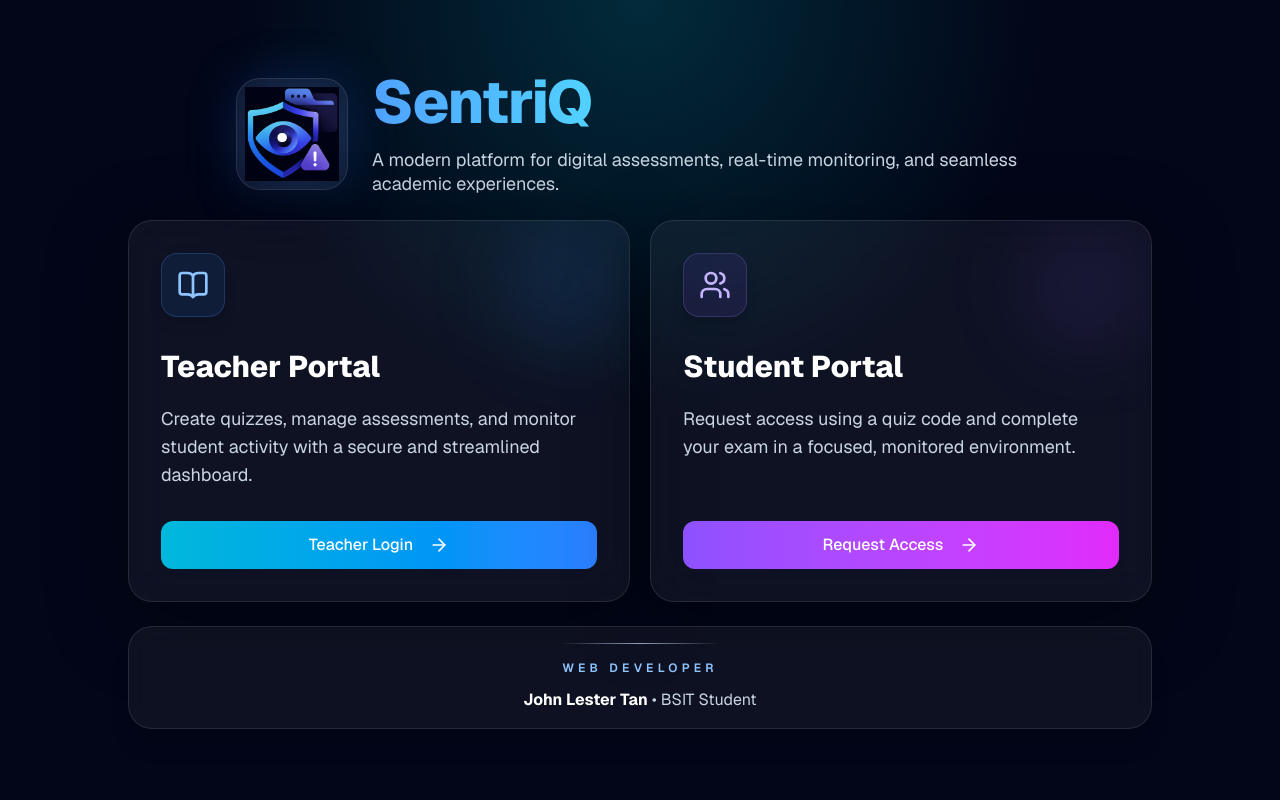
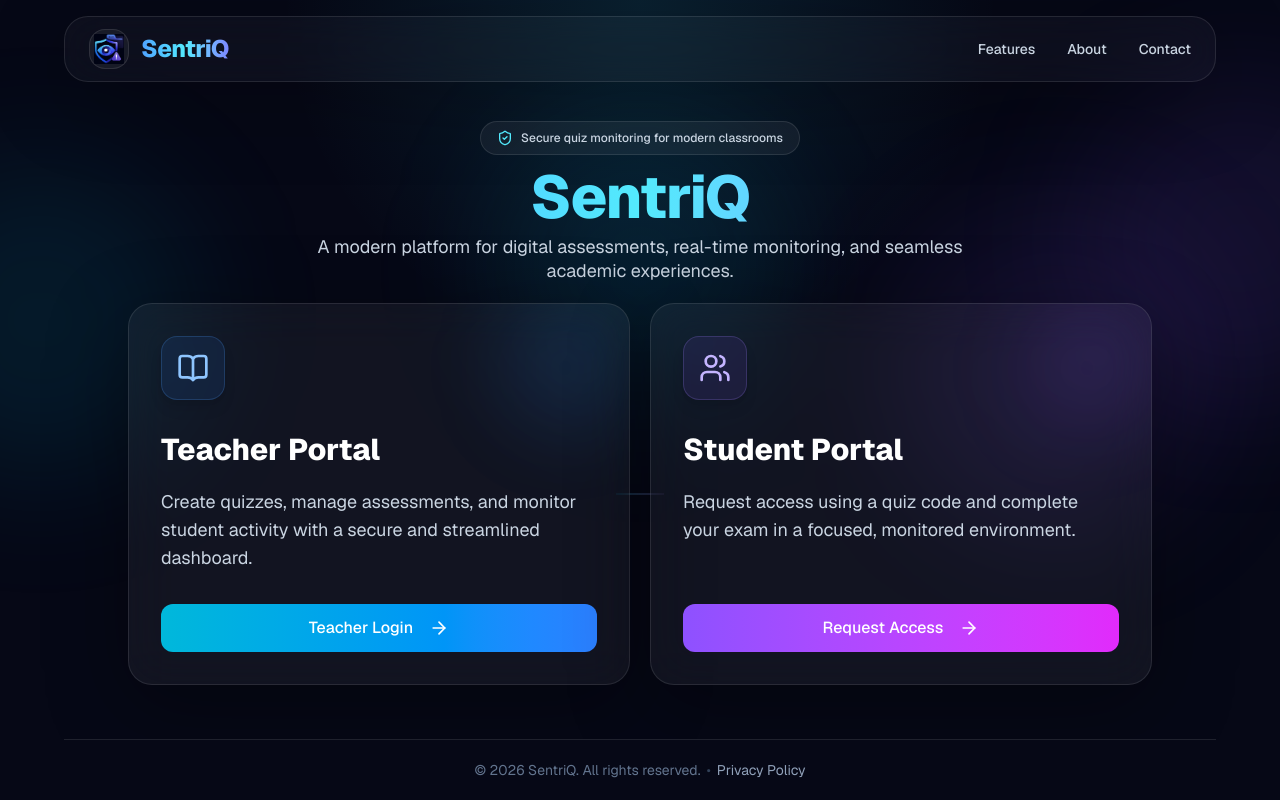
Before and after one commit to jjohnlesterr/SentriQ, a Next.js app: page / in a window 1280 px wide. Built offline with nearby package versions, Linux system fonts and the light colour scheme.

Commit message:
chore: update shared layouts and project dependencies

```diff
--- a/app/layout.tsx
+++ b/app/layout.tsx
@@ -13,7 +13,7 @@ const geistMono = Geist_Mono({
 });
 
 export const metadata: Metadata = {
-  title: "SentriQ - Quiz Monitoring & Management",
+  title: "SentriQ - Quiz Monitoring",
   description:
     "A smart quiz and monitoring platform designed to ensure integrity and fairness during digital assessments.",
 };
--- a/app/page.tsx
+++ b/app/page.tsx
@@ -1,111 +1,161 @@
 "use client";
 
-import Image from "next/image";
 import { useState } from "react";
 import { useRouter } from "next/navigation";
-import { BookOpen, Users } from "lucide-react";
+import { ArrowRight, BookOpen, ShieldCheck, Users } from "lucide-react";
 
 import PageShell from "@/components/layout/PageShell";
-import PortalCard from "@/components/home/PortalCard";
+import SiteHeader from "@/components/layout/SiteHeader";
+import SiteFooter from "@/components/layout/SiteFooter";
+import PortalCard from "@/components/landing/PortalCard";
 import SectionHeading from "@/components/shared/SectionHeading";
+import { Badge } from "@/components/ui/badge";
+import { Button } from "@/components/ui/button";
+import { Card } from "@/components/ui/card";
+
+const portals = [
+  {
+    key: "teacher",
+    icon: BookOpen,
+    title: "Teacher Portal",
+    shortTitle: "For Teachers",
+    description:
+      "Create quizzes, manage assessments, and monitor student activity with a secure and streamlined dashboard.",
+    mobileDescription: "Create quizzes and monitor student activity.",
+    buttonText: "Teacher Login",
+    mobileButtonText: "Teacher Login",
+    href: "/teacher/login",
+    variant: "primary",
+    glowClass: "bg-blue-500/10",
+    iconClass: "border border-blue-400/20 bg-blue-500/10 text-blue-300",
+  },
+  {
+    key: "student",
+    icon: Users,
+    title: "Student Portal",
+    shortTitle: "For Students",
+    description:
+      "Request access using a quiz code and complete your exam in a focused, monitored environment.",
+    mobileDescription: "Join assessments using a quiz code.",
+    buttonText: "Request Access",
+    mobileButtonText: "Enter Quiz Code",
+    href: "/student/join",
+    variant: "secondary",
+    glowClass: "bg-violet-500/10",
+    iconClass: "border border-violet-400/20 bg-violet-500/10 text-violet-300",
+  },
+] as const;
+
+type PortalKey = (typeof portals)[number]["key"];
 
 export default function LandingPage() {
   const router = useRouter();
+  const [loadingTarget, setLoadingTarget] = useState<PortalKey | null>(null);
 
-  const [loadingTarget, setLoadingTarget] = useState<
-    "teacher" | "student" | null
-  >(null);
-
-  function handleTeacherClick() {
-    setLoadingTarget("teacher");
-    router.push("/teacher/login");
-  }
-
-  function handleStudentClick() {
-    setLoadingTarget("student");
-    router.push("/student/join");
+  function handlePortalClick(key: PortalKey, href: string) {
+    setLoadingTarget(key);
+    router.push(href);
   }
 
   return (
     <PageShell>
-      <section className="relative mx-auto flex min-h-screen max-w-7xl items-center justify-center overflow-hidden px-4 py-4 sm:px-6 md:px-10 lg:px-16">
+      <div className="flex min-h-screen flex-col">
+        <SiteHeader />
+
+        <main className="relative flex flex-1 overflow-hidden">
+          <div className="pointer-events-none absolute left-1/2 top-10 h-72 w-72 -translate-x-1/2 rounded-full bg-cyan-500/10 blur-3xl" />
+          <div className="pointer-events-none absolute right-16 top-32 h-80 w-80 rounded-full bg-violet-500/10 blur-3xl" />
+
+          <section className="relative mx-auto flex w-full max-w-7xl flex-1 items-center justify-center px-4 pb-5 pt-1 sm:px-6 md:px-10 lg:px-16">
             <div className="w-full">
-          <div className="mx-auto max-w-5xl">
-            <div className="mb-4 flex justify-center md:mb-6">
-              <div className="flex w-full items-center gap-4 md:w-auto md:gap-6">
-                <div className="relative flex-shrink-0">
-                  <div className="absolute inset-0 rounded-3xl bg-blue-500/20 blur-xl" />
+              <div className="mx-auto max-w-5xl text-center">
+                <Badge className="mb-3 px-4 py-2 text-slate-300">
+                  <ShieldCheck className="h-4 w-4 text-cyan-300" />
+                  Secure quiz monitoring for modern classrooms
+                </Badge>
 
-                  <div className="relative flex h-20 w-20 items-center justify-center overflow-hidden rounded-3xl border border-white/10 bg-white/5 p-3 shadow-2xl backdrop-blur-md sm:h-24 sm:w-24 md:h-28 md:w-28">
-                    <Image
-                      src="/logo.png"
-                      alt="SentriQ Logo"
-                      fill
-                      sizes="96px"
-                      priority
-                      className="object-contain p-2"
-                    />
-                  </div>
-                </div>
-
-                <div className="min-w-0 flex-1 md:max-w-3xl">
                 <SectionHeading
                   title="SentriQ"
                   description="A modern platform for digital assessments, real-time monitoring, and seamless academic experiences."
                   variant="hero"
-                    align="left"
+                  align="center"
                   titleClassName="text-4xl sm:text-5xl md:text-6xl"
-                    descriptionClassName="mt-2 text-sm leading-6 sm:text-base md:mt-4 md:text-lg"
+                  descriptionClassName="mx-auto mt-1 max-w-2xl text-sm leading-6 sm:text-base md:mt-2 md:text-lg"
                 />
-                </div>
-              </div>
+
+                <div className="mx-auto mt-5 grid max-w-md gap-3 md:hidden">
+                  {portals.map((portal) => (
+                    <Button
+                      key={portal.key}
+                      type="button"
+                      variant={portal.variant}
+                      onClick={() => handlePortalClick(portal.key, portal.href)}
+                      disabled={loadingTarget !== null}
+                      className="h-12 w-full text-sm"
+                    >
+                      {portal.mobileButtonText}
+                      <ArrowRight className="h-4 w-4" />
+                    </Button>
+                  ))}
                 </div>
               </div>
 
-          <div className="mx-auto mt-4 grid max-w-5xl grid-cols-2 gap-3 sm:gap-4 md:mt-5 md:gap-5">
+              <div className="relative mx-auto mt-5 hidden max-w-5xl grid-cols-2 gap-5 md:grid">
+                <div className="pointer-events-none absolute left-1/2 top-1/2 hidden h-px w-12 -translate-x-1/2 -translate-y-1/2 bg-gradient-to-r from-cyan-400/40 to-violet-400/40 lg:block" />
+
+                {portals.map((portal) => (
                   <PortalCard
-              icon={BookOpen}
-              title="Teacher Portal"
-              description="Create quizzes, manage assessments, and monitor student activity with a secure and streamlined dashboard."
-              buttonText="Teacher Login"
-              variant="primary"
-              glowClass="bg-blue-500/10"
-              iconClass="border border-blue-400/20 bg-blue-500/10 text-blue-300"
-              loading={loadingTarget === "teacher"}
+                    key={portal.key}
+                    icon={portal.icon}
+                    title={portal.title}
+                    description={portal.description}
+                    buttonText={portal.buttonText}
+                    variant={portal.variant}
+                    glowClass={portal.glowClass}
+                    iconClass={portal.iconClass}
+                    loading={loadingTarget === portal.key}
                     disabled={loadingTarget !== null}
-              onClick={handleTeacherClick}
+                    onClick={() => handlePortalClick(portal.key, portal.href)}
                   />
-
-            <PortalCard
-              icon={Users}
-              title="Student Portal"
-              description="Request access using a quiz code and complete your exam in a focused, monitored environment."
-              buttonText="Request Access"
-              variant="secondary"
-              glowClass="bg-violet-500/10"
-              iconClass="border border-violet-400/20 bg-violet-500/10 text-violet-300"
-              loading={loadingTarget === "student"}
-              disabled={loadingTarget !== null}
-              onClick={handleStudentClick}
-            />
+                ))}
               </div>
 
-          <div className="mx-auto mt-4 max-w-5xl md:mt-6">
-            <div className="rounded-3xl border border-white/10 bg-white/5 px-4 py-3 text-center shadow-xl backdrop-blur-md md:px-6 md:py-4">
-              <div className="mx-auto mb-3 h-px w-32 bg-gradient-to-r from-transparent via-slate-400 to-transparent md:mb-4 md:w-40" />
+              <div className="mx-auto mt-4 grid max-w-md gap-3 md:hidden">
+                {portals.map((portal) => {
+                  const Icon = portal.icon;
 
-              <p className="text-[10px] font-semibold uppercase tracking-[0.25em] text-blue-300 md:text-xs md:tracking-[0.35em]">
-                Web Developer
-              </p>
+                  return (
+                    <Card
+                      key={portal.key}
+                      className="rounded-2xl border border-white/10 bg-white/5 p-4 backdrop-blur-xl"
+                    >
+                      <div className="flex items-center gap-4">
+                        <div
+                          className={`flex h-12 w-12 shrink-0 items-center justify-center rounded-2xl ${portal.iconClass}`}
+                        >
+                          <Icon className="h-6 w-6" />
+                        </div>
 
-              <p className="mt-2 text-sm text-slate-300 md:mt-3 md:text-base">
-                <span className="font-bold text-white">John Lester Tan</span> •
-                BSIT Student
+                        <div>
+                          <h2 className="text-lg font-bold text-white">
+                            {portal.shortTitle}
+                          </h2>
+
+                          <p className="mt-1 text-sm leading-5 text-slate-300">
+                            {portal.mobileDescription}
                           </p>
                         </div>
                       </div>
+                    </Card>
+                  );
+                })}
+              </div>
             </div>
           </section>
+        </main>
+
+        <SiteFooter />
+      </div>
     </PageShell>
   );
 }
--- a/components/layout/PageShell.tsx
+++ b/components/layout/PageShell.tsx
@@ -4,8 +4,12 @@ type Props = {
 
 export default function PageShell({ children }: Props) {
   return (
-    <main className="min-h-screen bg-slate-950 text-white">
-      <div className="absolute inset-0 bg-[radial-gradient(circle_at_top,rgba(0,255,255,0.15),transparent_40%)]" />
+    <main className="relative min-h-screen overflow-hidden bg-[#060816] text-white">
+      <div className="absolute inset-0 bg-[radial-gradient(circle_at_top,rgba(34,211,238,0.12),transparent_35%)]" />
+
+      <div className="absolute left-[-120px] top-[20%] h-[320px] w-[320px] rounded-full bg-cyan-500/10 blur-3xl" />
+
+      <div className="absolute right-[-120px] top-[10%] h-[320px] w-[320px] rounded-full bg-violet-500/10 blur-3xl" />
 
       <div className="relative z-10">
         {children}
--- a/package.json
+++ b/package.json
@@ -21,6 +21,7 @@
     "next": "16.2.5",
     "react": "19.2.4",
     "react-dom": "19.2.4",
+    "react-icons": "^5.6.0",
     "sonner": "^2.0.7",
     "tailwind-merge": "^3.5.0"
   },
```
Also changed, not shown: 1 other file (tests, documents, lock files or other folders). Lines whose indentation alone changed are shown as unchanged.
